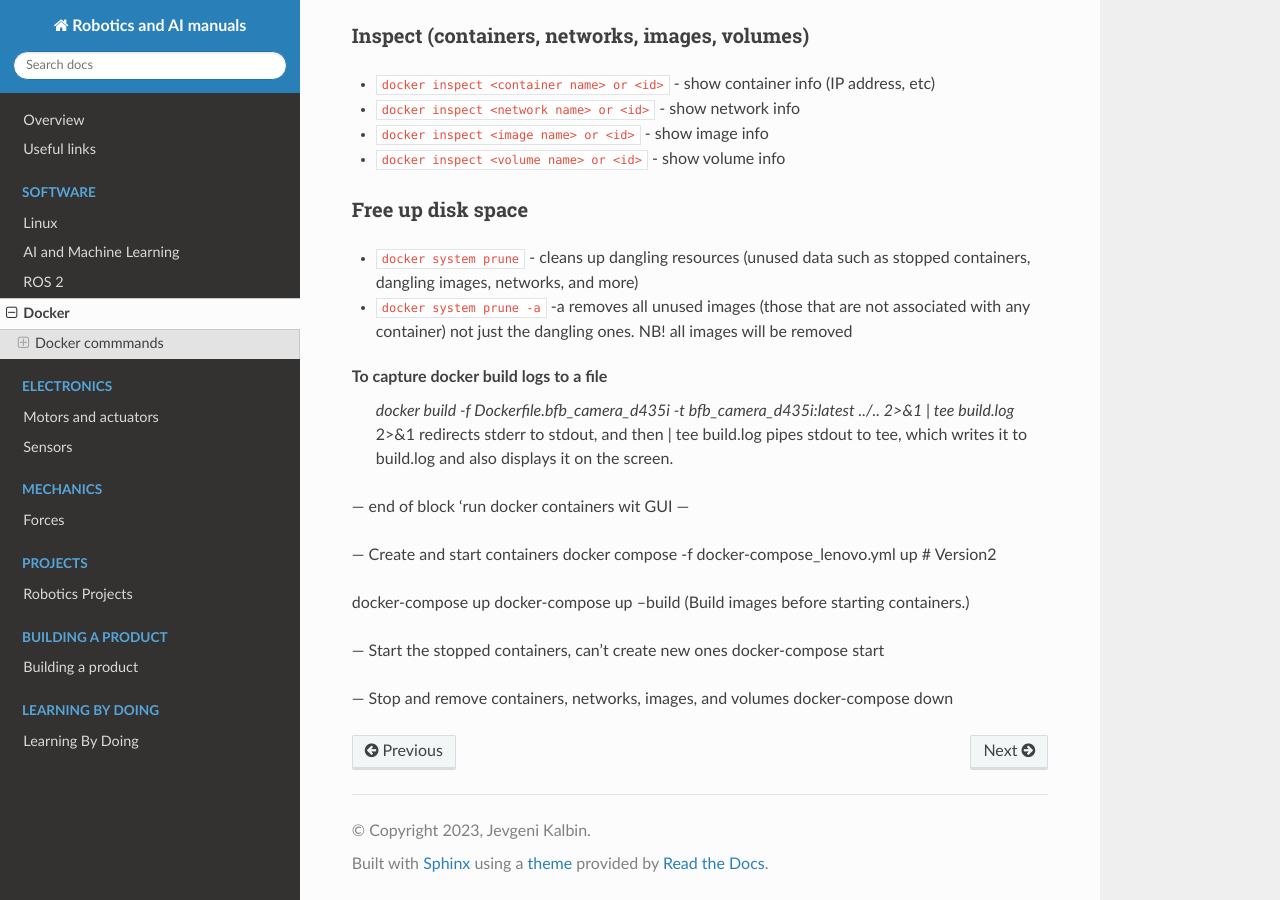
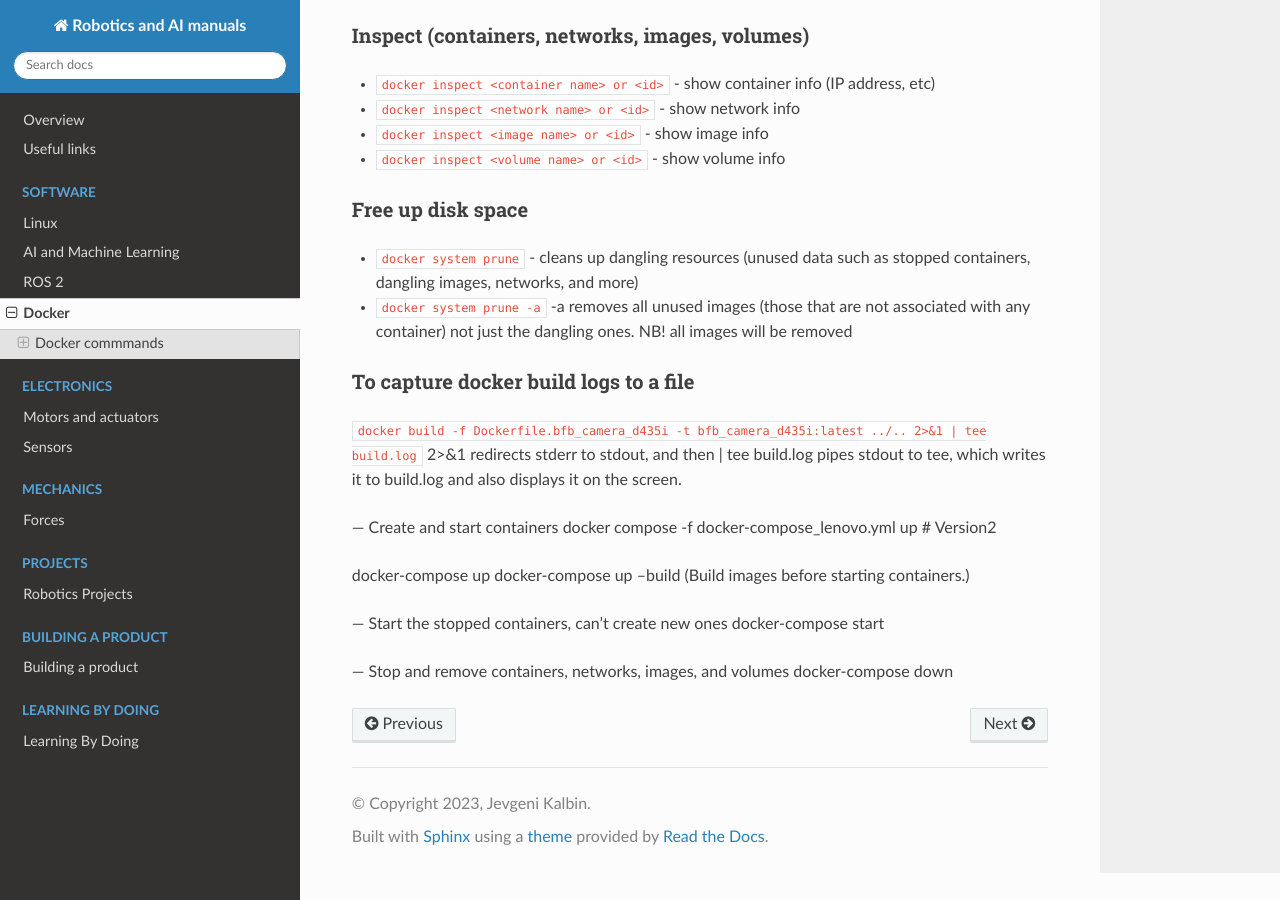
Before and after one commit to jevgenik/manuals, a Sphinx documentation site: the page built from source/files/software/docker.rst, in a window 1280 px wide and 900 px high, scrolled down 2027 px. Built offline with Sphinx 7.4.7 and the Read the Docs theme 2.0.0, drawn with Linux system fonts in a browser that asks for light colours.

Commit message:
updated docker.rst

```diff
--- a/source/files/software/docker.rst
+++ b/source/files/software/docker.rst
@@ -82,10 +82,11 @@ Free up disk space
 
 
 To capture docker build logs to a file
- `docker build -f Dockerfile.bfb_camera_d435i -t bfb_camera_d435i:latest ../.. 2>&1 | tee build.log`
- 2>&1 redirects stderr to stdout, and then | tee build.log pipes stdout to tee, which writes it to build.log and also displays it on the screen.
+--------------------------------------
 
---- end of block 'run docker containers wit GUI ---
+``docker build -f Dockerfile.bfb_camera_d435i -t bfb_camera_d435i:latest ../.. 2>&1 | tee build.log`` 2>&1 redirects stderr to stdout,
+and then | tee build.log pipes stdout to tee, which writes it to build.log and also displays it on the screen.
+
 
 --- Create and start containers
 docker compose -f docker-compose_lenovo.yml up # Version2
```
